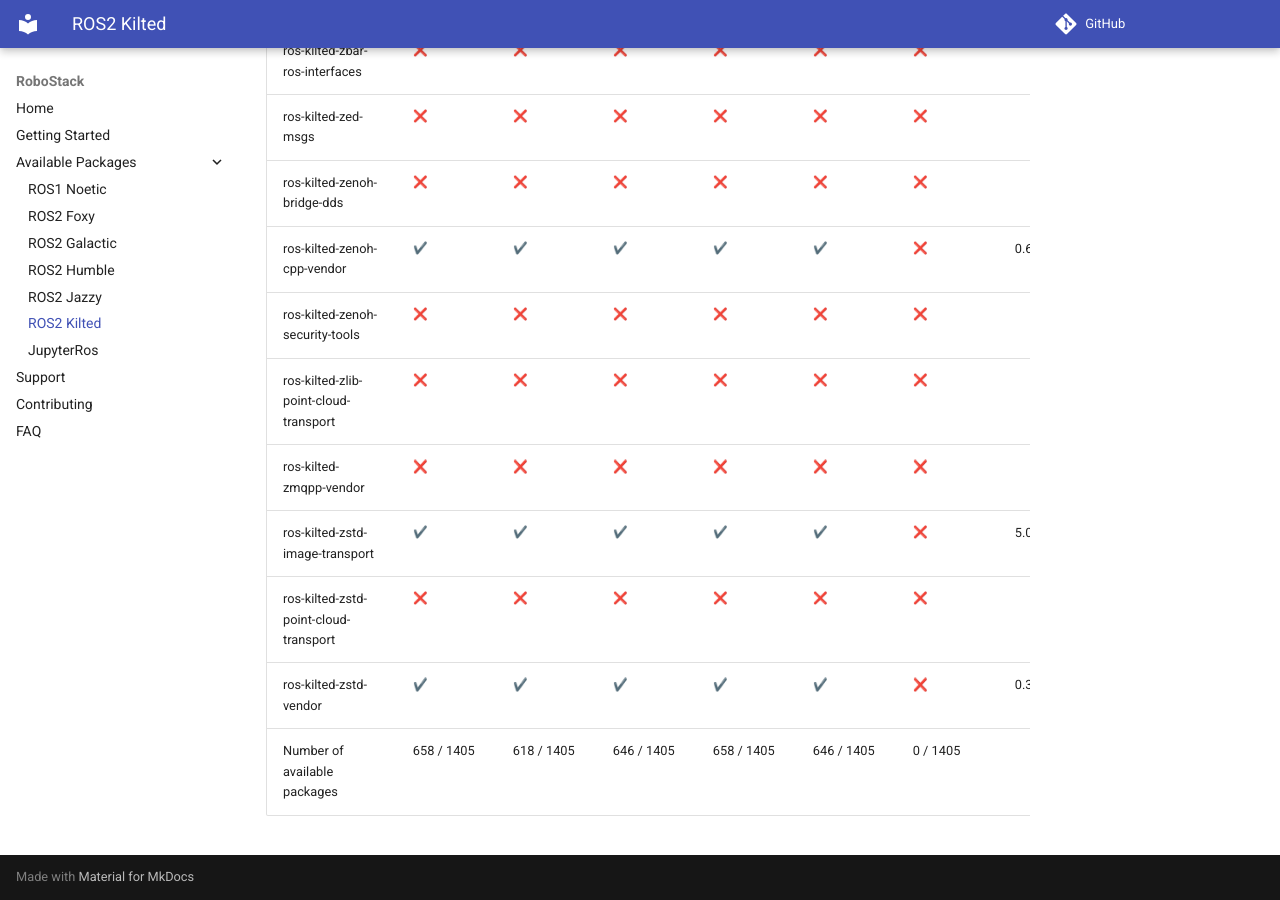
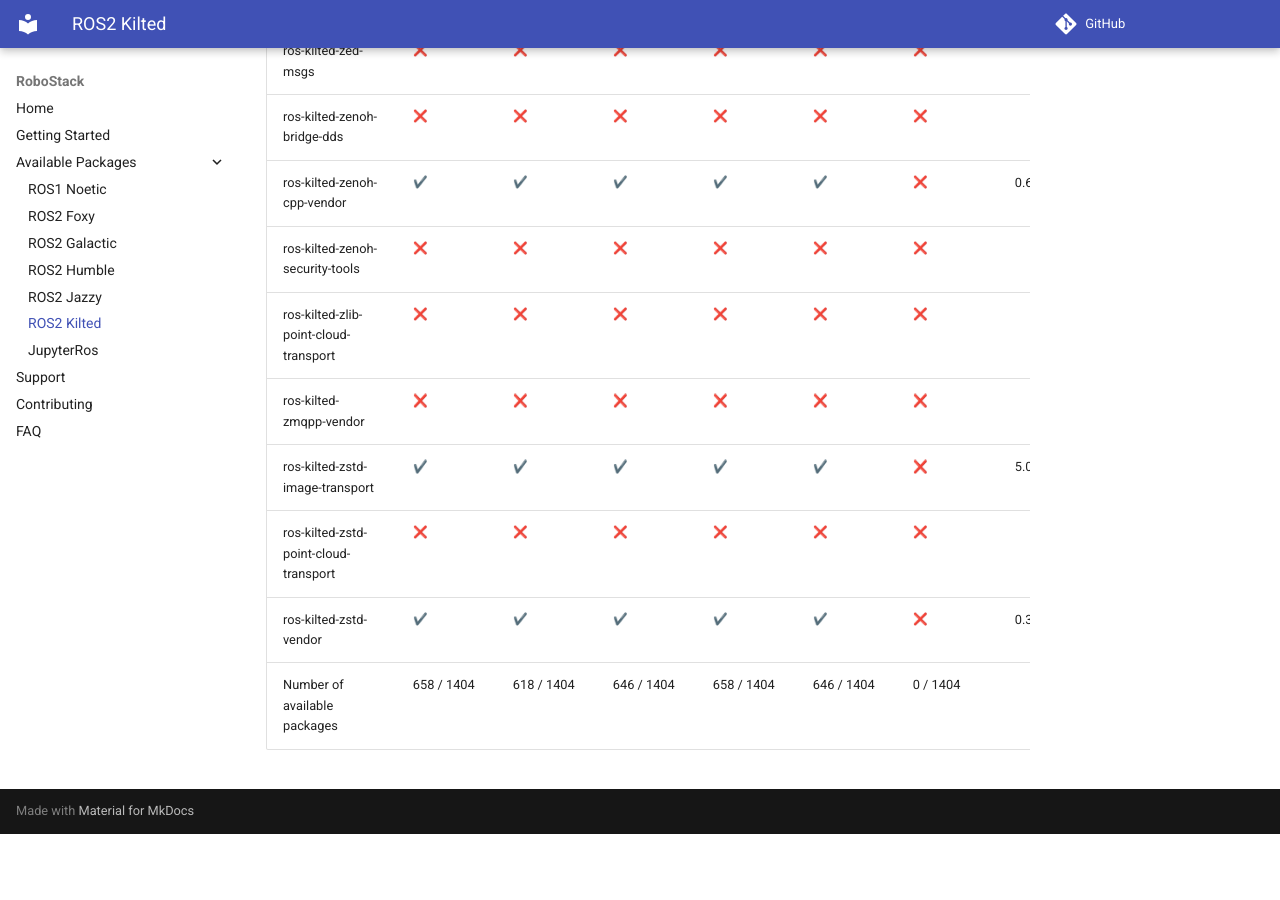
Before and after one commit to RoboStack/robostack.github.io, an MkDocs documentation site: the page built from docs/kilted.md, in a window 1280 px wide and 900 px high, scrolled down 101922 px. Built offline with MkDocs 1.6.1 and Material for MkDocs 9.7.7, drawn with Linux system fonts in a browser that asks for light colours; emoji names are drawn with the system emoji font; comment, search, counter and statistics services are not loaded; after the commit the page ends 102756 px from its top, so only the background shows below that; some of the changed text lies outside the part shown.

Commit message:
Update tables

```diff
--- a/docs/kilted.md
+++ b/docs/kilted.md
@@ -1405,4 +1404,4 @@
 | ros-kilted-zstd-image-transport | :heavy_check_mark: { data-sort='1' } | :heavy_check_mark: { data-sort='1' } | :heavy_check_mark: { data-sort='1' } | :heavy_check_mark: { data-sort='1' } | :heavy_check_mark: { data-sort='1' } | :x: { data-sort='0' } | 5.0.2  |
 | ros-kilted-zstd-point-cloud-transport | :x: { data-sort='0' } | :x: { data-sort='0' } | :x: { data-sort='0' } | :x: { data-sort='0' } | :x: { data-sort='0' } | :x: { data-sort='0' } |   |
 | ros-kilted-zstd-vendor | :heavy_check_mark: { data-sort='1' } | :heavy_check_mark: { data-sort='1' } | :heavy_check_mark: { data-sort='1' } | :heavy_check_mark: { data-sort='1' } | :heavy_check_mark: { data-sort='1' } | :x: { data-sort='0' } | 0.32.0  |
-| Number of available packages |  658 / 1405 | 618 / 1405 | 646 / 1405 | 658 / 1405 | 646 / 1405 | 0 / 1405 |
+| Number of available packages |  658 / 1404 | 618 / 1404 | 646 / 1404 | 658 / 1404 | 646 / 1404 | 0 / 1404 |
```
Also changed, not shown: other parts of docs/kilted.md (+0 -1 lines), docs/jazzy.md (+1 -2 lines).
